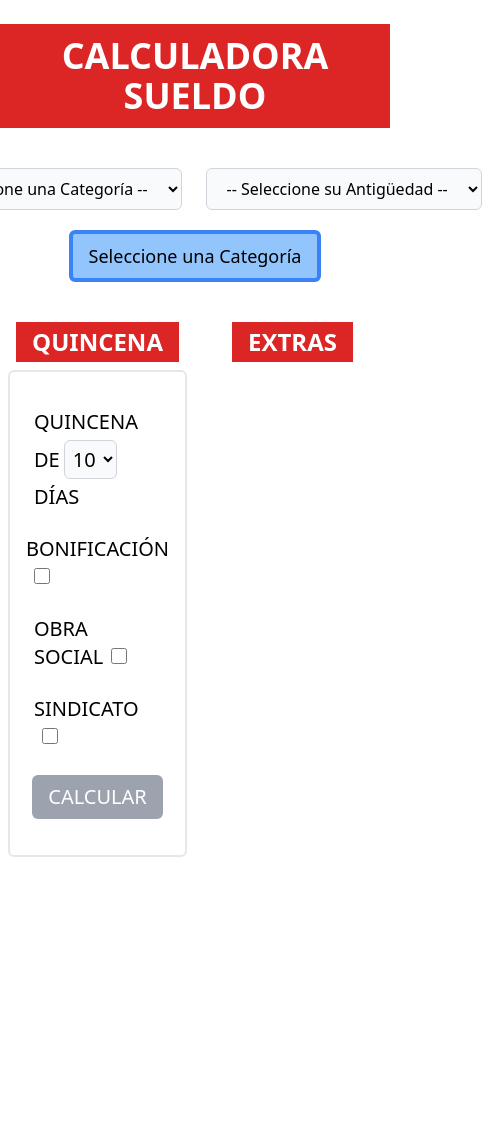
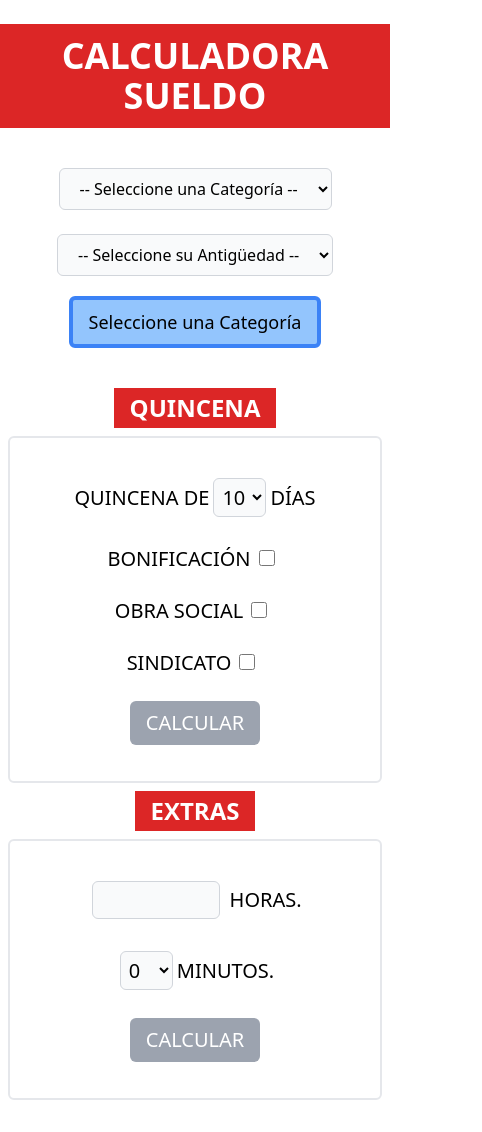
Before and after one commit to jorgedelfino/calculadora_quincena, a React (Vite) app: page / in a window 390 px wide. Shown: the whole page, 482 px wide, since content can reach past the window. Before the commit the page ends 889 px from the top, so only its background shows below. Built offline with nearby package versions, Linux system fonts and the light colour scheme.

Commit message:
terminado componente de extras y responsive

```diff
--- a/src/App.jsx
+++ b/src/App.jsx
@@ -62,13 +62,16 @@ const App = () => {
 			/>
 
 			<div
-				className='w-full flex'
+				className='w-full md:flex'
 			>
 				<Quincena
 					valorTotal={valorTotal}
 					mostrarValor={mostrarValor}
 				/>
-				<Extras/>
+				<Extras
+					valorTotal={valorTotal}
+					mostrarValor={mostrarValor}
+				/>
 			</div>
 		</div>
 	)
--- a/src/components/Categoria.jsx
+++ b/src/components/Categoria.jsx
@@ -1,5 +1,3 @@
-import { setState, useEffect, useState } from 'react'
-
 const Categoria = ({
 	mostrarValor,
 	valorTotal,
@@ -11,7 +9,7 @@ const Categoria = ({
 		className="w-full py-5"
 		>
 			<form
-				className="flex justify-center"
+				className="flex flex-col items-center md:flex-row justify-center"
 			>
 				<select
 					name="categoria"
@@ -31,7 +29,7 @@ const Categoria = ({
 				<select
 					name="antiguedad"
 					id="categoria"
-					className="border rounded-md border-gray-300 bg-gray-50 mx-3 py-2 px-4"
+					className="border rounded-md border-gray-300 bg-gray-50 mt-6 md:mt-0 mx-3 py-2 px-4"
 					onChange={ e => setAntiguedad(Number(e.target.value)) }
 					>
 					<option value="0">-- Seleccione su Antigüedad --</option>
--- a/src/components/Extras.jsx
+++ b/src/components/Extras.jsx
@@ -1,7 +1,25 @@
-const Extras = () => {
+import { useState } from 'react'
+
+const Extras = ({ valorTotal, mostrarValor }) => {
+
+	const [horas, setHoras] = useState(0)
+	const [minutos, setMinutos] = useState(0)
+
+	const [totalExtras, setTotalExtras] = useState(0)
+
+	const handleSubmit = e => {
+		e.preventDefault()
+
+		const nuevaHora = Number(horas) + Number(minutos)
+		const nuevoValorHora = Number(valorTotal.remunerativo) + Number(valorTotal.noRemunerativo)
+		const nuevoTotalExtras = (((nuevoValorHora * nuevaHora) * 1.5) * 1.11).toFixed(2)
+
+		setTotalExtras(nuevoTotalExtras)
+	}
+
 	return (
 		<div
-			className="w-1/2"
+			className="sm:w-full md:w-1/2 sm:mt-16 md:mt-0"
 		>
 			<div
 				className="w-full flex justify-center"
@@ -10,6 +28,54 @@ const Extras = () => {
 					className="text-center text-2xl uppercase font-bold bg-red-600 text-white py-1 px-4"
 				>Extras</h2>
 			</div>
+			<form
+				className="p-6 text-xl uppercase border-2 rounded-md m-2 flex flex-col items-center"
+				onSubmit={handleSubmit}
+			>
+				<div className="py-3">
+					<input
+						type="number"
+						id="horas"
+						className="border rounded-md border-gray-300 bg-gray-50 m-1 p-1 w-32"
+						onChange={e => setHoras(e.target.value)}
+					/>
+					<label htmlFor="horas"> Horas.</label>
+				</div>
+				<div className="py-3">
+					<p>
+						<select
+							name="minutos"
+							id="minutos"
+							className="border rounded-md border-gray-300 bg-gray-50 m-1 p-1"
+							onChange={e => setMinutos(e.target.value)}
+						>
+							<option value={0}>0</option>
+							<option value={0.25}>15</option>
+							<option value={0.5}>30</option>
+							<option value={0.75}>45</option>
+						</select>
+						 Minutos.
+					</p>
+				</div>
+				<div className='text-center py-3'>
+					<input
+						type="submit"
+						value="Calcular"
+						disabled={mostrarValor ? false : true}
+						className='bg-blue-500 text-white py-2 px-4 rounded-md uppercase cursor-pointer disabled:bg-gray-400'
+					/>
+				</div>
+			</form>
+
+			{totalExtras !== 0 && (
+				<div
+					className='w-full text-center font-bold text-2xl px-4'
+				>
+					<p
+						className='bg-blue-600 text-white py-4 rounded-sm'
+					>${totalExtras}</p>
+				</div>
+			)}
 
 		</div>
 	)
--- a/src/components/Quincena.jsx
+++ b/src/components/Quincena.jsx
@@ -88,7 +88,7 @@ const Quincena = ({ valorTotal, mostrarValor }) => {
 
 	return (
 		<div
-			className="w-1/2"
+			className="sm:w-full md:w-1/2"
 		>
 			<div
 				className="w-full flex justify-center"
```
